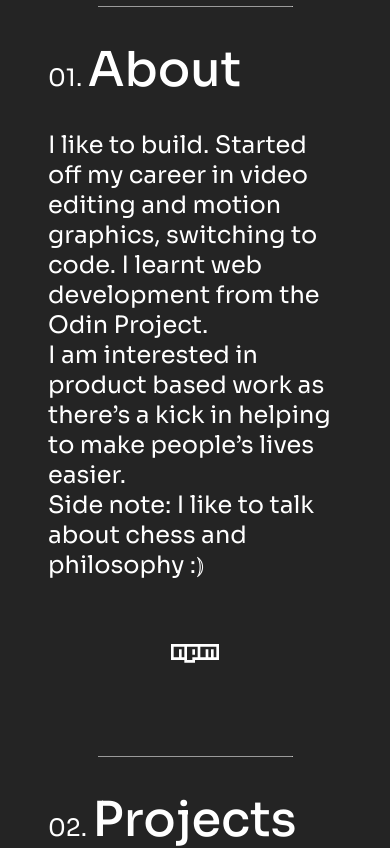
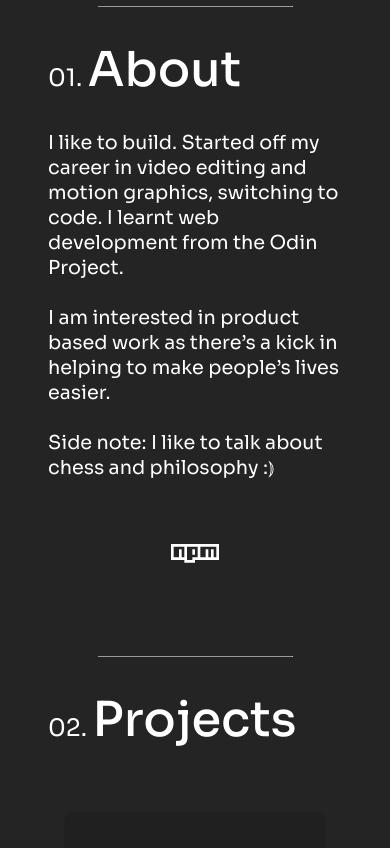
Before and after one commit to web3Gurung/shbht, a React (Create React App) app: page / in a window 390 px wide. Shown: the part 860-1708 px from the top of the page. Built offline with nearby package versions, Linux system fonts and the light colour scheme.

Commit message:
changed font size for responsiveness

```diff
--- a/src/components/About.js
+++ b/src/components/About.js
@@ -31,9 +31,9 @@ const About = () => {
         <div className="about">
             <div className="about_info">
                 <h1><span>01. </span>About</h1> <br/>
-                <p>I like to build. Started off my career in video editing and motion graphics, switching to code. I learnt web development from the Odin Project.<br/>
+                <p>I like to build. Started off my career in video editing and motion graphics, switching to code. I learnt web development from the Odin Project.<br/> <br/>
 
-                I am interested in product based work as there’s a kick in helping to make people’s lives easier.<br/>
+                I am interested in product based work as there’s a kick in helping to make people’s lives easier.<br/> <br/>
 
                 Side note: I like to talk about chess and philosophy :&#10630;
                 </p>
--- a/src/styles/About.css
+++ b/src/styles/About.css
@@ -55,4 +55,8 @@
     .about {
         padding: 2rem 1rem;
     }
+
+    .about_info p {
+        font-size: 1.2rem;
+    }
 }
--- a/src/styles/Contact.css
+++ b/src/styles/Contact.css
@@ -46,4 +46,8 @@
     .contact {
         padding: 2rem 1rem;
     }
+
+    .contact_main p {
+        font-size: 1.2rem;
+    }
 }
```
